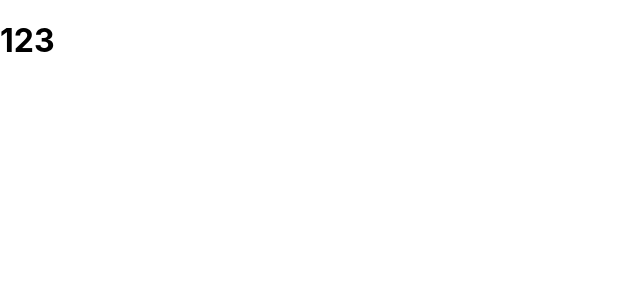
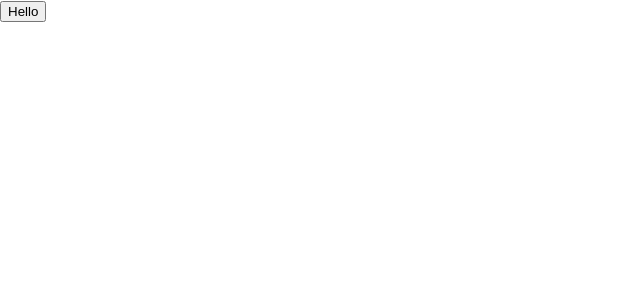
Before and after one commit to arsenjijavadze/todo-list-app-01, a React (Create React App) app: page / in a window 1280 px wide. Shown: the top 300 px of the page, without its empty margins (0-640 px from the left). Built offline with nearby package versions, Linux system fonts and the light colour scheme.

Commit message:
feat: add basic page layout

```diff
--- a/package.json
+++ b/package.json
@@ -9,6 +9,7 @@
     "react": "^18.2.0",
     "react-dom": "^18.2.0",
     "react-scripts": "5.0.1",
+    "sass": "^1.59.2",
     "web-vitals": "^2.1.4"
   },
   "scripts": {
--- a/src/App.js
+++ b/src/App.js
@@ -1,9 +1,14 @@
 
 
 function App() {
-  return (
-    <h1>123</h1>
-  );
+  return <div className="todo">
+    <div className="todo__sidebar">
+      <button>Hello</button>
+    </div>
+    <div className="todo__tasks">
+
+    </div>
+  </div>
 }
 
 export default App;
--- a/src/index.css
+++ /dev/null
@@ -1,13 +0,0 @@
-body {
-  margin: 0;
-  font-family: -apple-system, BlinkMacSystemFont, 'Segoe UI', 'Roboto', 'Oxygen',
-    'Ubuntu', 'Cantarell', 'Fira Sans', 'Droid Sans', 'Helvetica Neue',
-    sans-serif;
-  -webkit-font-smoothing: antialiased;
-  -moz-osx-font-smoothing: grayscale;
-}
-
-code {
-  font-family: source-code-pro, Menlo, Monaco, Consolas, 'Courier New',
-    monospace;
-}
--- a/src/index.js
+++ b/src/index.js
@@ -2,7 +2,7 @@ import React from 'react';
 import ReactDOM from 'react-dom/client';
 import App from './App';
 
-import './index.css';
+import './index.scss';
 
 const root = ReactDOM.createRoot(document.getElementById('root'));
 root.render(
--- /dev/null
+++ b/src/index.scss
@@ -0,0 +1,10 @@
+* {
+  margin: 0;
+}
+
+body {
+
+  font-family: -apple-system, system-ui, sans-serif;
+  -webkit-font-smoothing: antialiased;
+  -moz-osx-font-smoothing: grayscale;
+}
```
Also changed, not shown: 1 other file (tests, documents, lock files or other folders).
